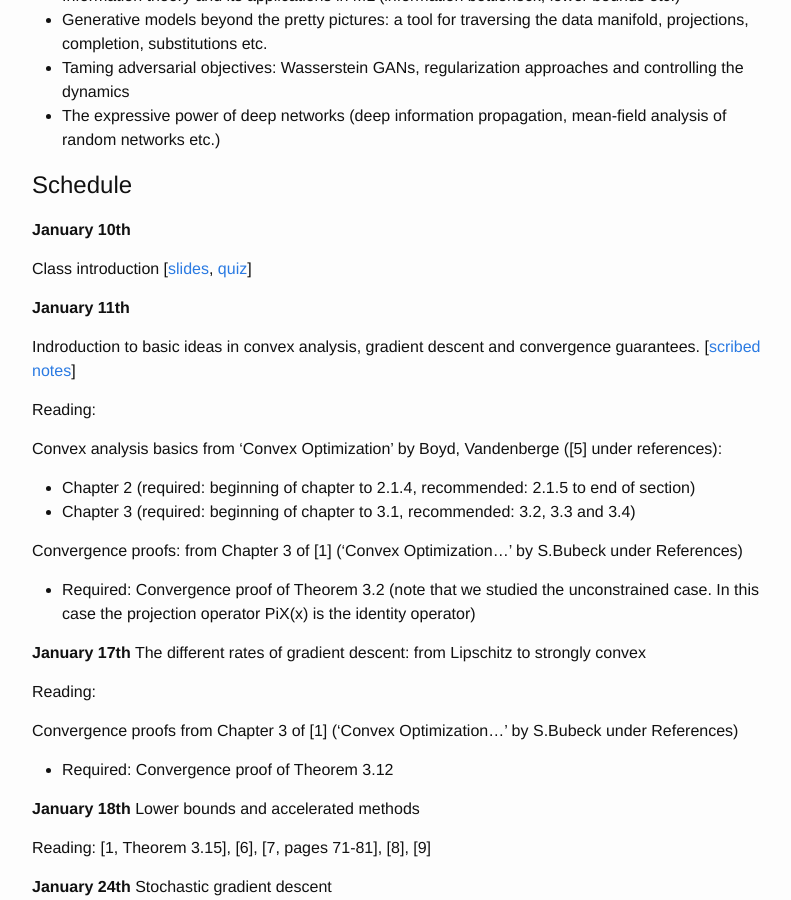
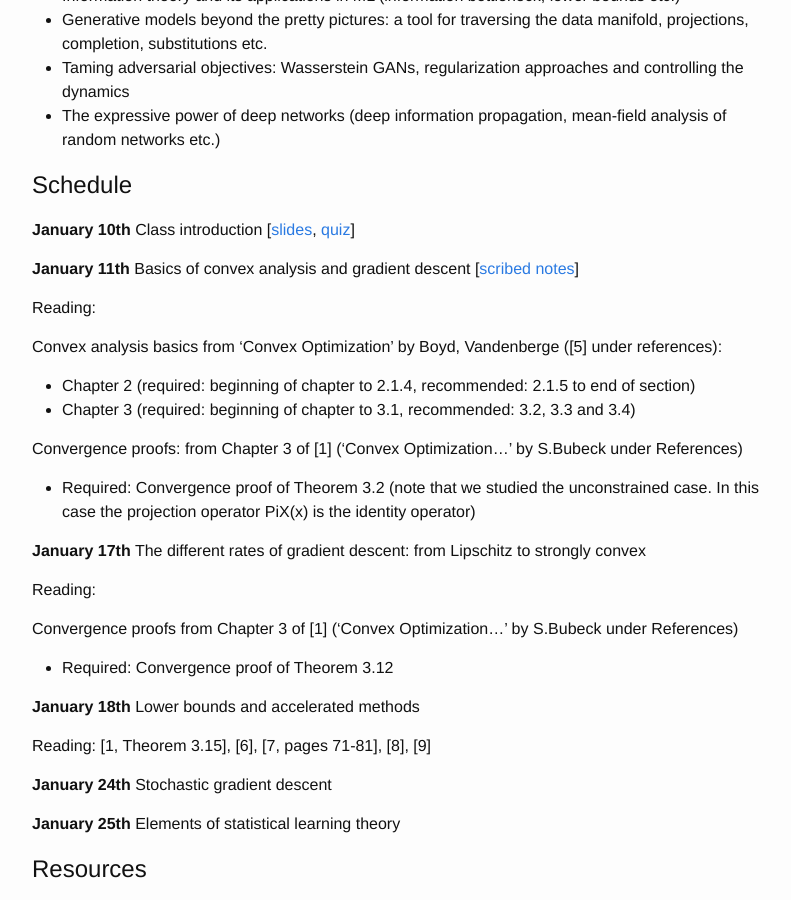
Before and after one commit to mitliagkas/mitliagkas.github.io, a Jekyll site: the page built from dl-theory-class.md, in a window 1280 px wide and 900 px high, scrolled down 1571 px. Shown: the whole window, without its empty margins (238-1029 px from the left). Built offline with Jekyll 4.4.1, drawn with Linux system fonts in a browser that asks for light colours; some of the changed text lies outside the part shown.

Commit message:
Resources

```diff
--- a/dl-theory-class.md
+++ b/dl-theory-class.md
@@ -68,14 +68,12 @@ Schedule
 -------
 
 **January 10th**
-
 Class introduction
 [[slides](ift6085/ift-6085-lecture-1.pdf),
 [quiz](ift6085/quiz-first-class.pdf)]
 
 **January 11th**
-
-Indroduction to basic ideas in convex analysis, gradient descent and convergence guarantees.
+Basics of convex analysis and gradient descent
 [[scribed notes](ift6085/ift-6085-lecture-2-notes.pdf)]
 
 Reading:
```
Also changed, not shown: other parts of dl-theory-class.md (+2 -2 lines).
